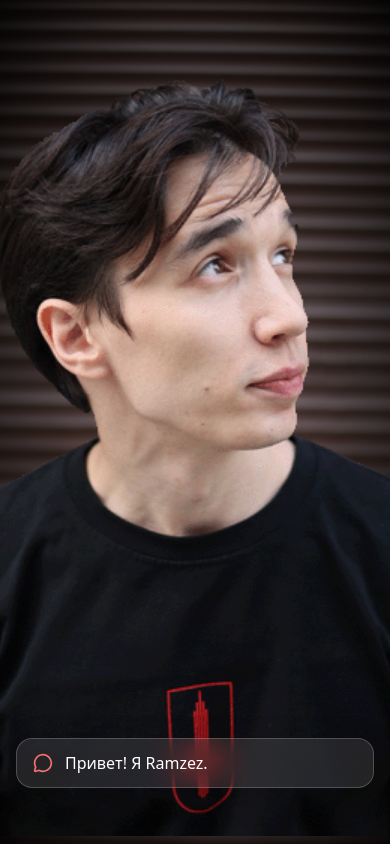
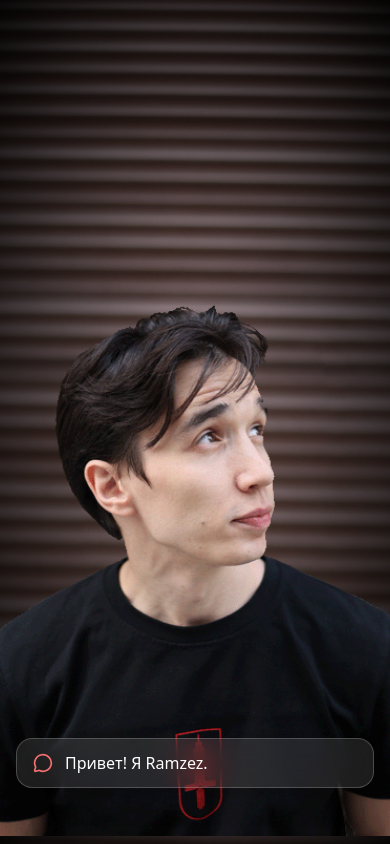
Before and after one commit to Ramzezzzzz/ramzez-portfolio, a React app: page / in a window 390 px wide. Built offline with nearby package versions, Linux system fonts and the light colour scheme; the HTML template or start-up script is replaced by a standard one.

Commit message:
Повторное изменение масштаба для мобилки

```diff
--- a/src/pages/HomePage.jsx
+++ b/src/pages/HomePage.jsx
@@ -1,4 +1,4 @@
-import { useState, useEffect, useCallback } from "react";
+import { useState, useEffect, useRef, useCallback } from "react";
 import { motion, AnimatePresence } from "framer-motion";
 import ParallaxLayer from "../components/ParallaxLayer";
 import GlassCard from "../components/GlassCard";
@@ -141,13 +141,13 @@ export default function HomePage() {
           alt="Ramzez"
           className={`object-contain cursor-pointer transition-transform duration-300 ${
             isMobile
-              ? 'max-h-none max-w-none'
-              : 'max-h-[80vh] hover:scale-[1.02]'
+              ? "max-h-none max-w-none"
+              : "max-h-[80vh] hover:scale-[1.02]"
           }`}
           style={{
-            marginBottom: isMobile ? '0px' : '-25px',
-            transform: isMobile ? 'scale(1.5)' : 'none',
-            transformOrigin: 'bottom center', // растягиваем от нижнего края
+            marginBottom: isMobile ? "0px" : "-25px",
+            transform: isMobile ? "scale(1.05)" : "none",
+            transformOrigin: "bottom center", // растягиваем от нижнего края
           }}
           onClick={nextDialogue}
         />
```
